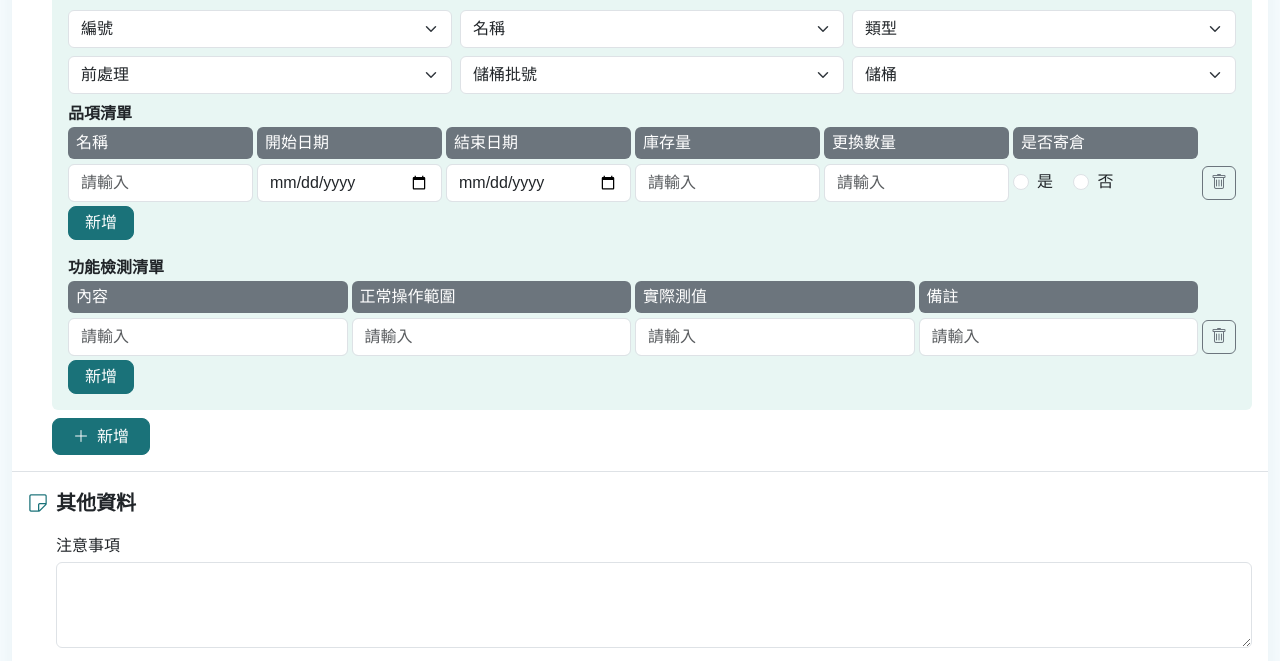
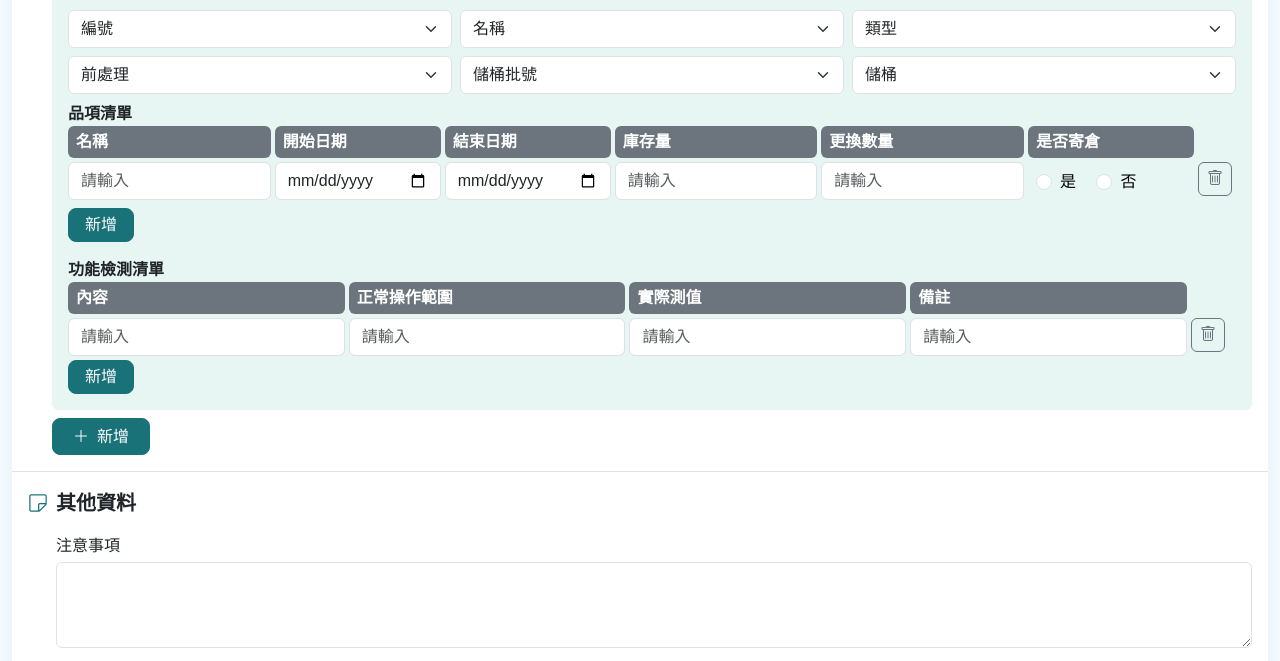
Before and after one commit to birteliu/merking, a website: page src/work-order.html in a window 1280 px wide. Shown: the part 881-1542 px from the top of the page. Drawn offline with nearby package versions, Linux system fonts and the light colour scheme; files that its build step writes are made by us from their sources; files whose address does not match are found by name; a web font is replaced by a local one.

Commit message:
no message

```diff
--- a/src/scss/layout/_share.scss
+++ b/src/scss/layout/_share.scss
@@ -46,6 +46,9 @@ body {
 .form-area {
   background-color: white;
   box-shadow: $custom-box-shadow;
+  @include media-breakpoint-down(sm) {
+    font-size: .95rem;
+  }
   .form-section {
     padding: 1rem 1rem 0 1rem;
     .form-section-title {
@@ -61,6 +64,20 @@ body {
         display: inline-block;
         color: red;
         margin-left: .25rem;
+      }
+    }
+    .form-table {
+      --bs-table-bg: transparent;
+      tr {
+        border: 0;
+        th, td {
+          padding: 0 .25rem .25rem 0;
+          border: 0;
+          min-width: 170px;
+          &.trash {
+            min-width: calc(2rem + 2px);
+          }
+        }
       }
     }
     .upload-img {
--- a/src/scss/pages/_index.scss
+++ b/src/scss/pages/_index.scss
@@ -72,6 +72,9 @@
             margin-bottom: 0;
             thead {
                 font-size: .9rem;
+                @include media-breakpoint-down(sm) {
+                    font-size: .75rem;
+                }
                 th {
                     text-align: center;
                     border: 1px solid $gray-200;
@@ -79,6 +82,9 @@
             }
             tbody {
                 font-size: .85rem;
+                @include media-breakpoint-down(sm) {
+                    font-size: .75rem;
+                }
                 td {
                     height: 150px;
                     border: 1px solid $gray-200;
--- a/src/work-order.html
+++ b/src/work-order.html
@@ -3,7 +3,7 @@
 <!--TITLE setting-->
 {% set pageSetting = {
 title: "工單",
-activeNav: "index",
+activeNav: "work-order",
 breadcrumb : null
 }
 %}
@@ -231,46 +231,50 @@ breadcrumb : null
                     </div>
                     <div class="mb-3">
                         <div class="fw-bold">品項清單</div>
-                        <div class="row g-1 align-items-center mb-1">
-                            <div class="col">
+                        <div class="table-responsive">
+                            <table class="table form-table mb-0">
+                                <thead class="text-nowrap">
+                                    <tr>
+                                        <th scope="col">
                                             <div class="bg-secondary text-white px-2 py-1 rounded">名稱</div>
-                            </div>
-                            <div class="col">
+                                        </th>
+                                        <th scope="col">
                                             <div class="bg-secondary text-white px-2 py-1 rounded">開始日期</div>
-                            </div>
-                            <div class="col">
+                                        </th>
+                                        <th scope="col">
                                             <div class="bg-secondary text-white px-2 py-1 rounded">結束日期</div>
-                            </div>
-                            <div class="col">
+                                        </th>
+                                        <th scope="col">
                                             <div class="bg-secondary text-white px-2 py-1 rounded">庫存量</div>
-                            </div>
-                            <div class="col">
+                                        </th>
+                                        <th scope="col">
                                             <div class="bg-secondary text-white px-2 py-1 rounded">更換數量</div>
-                            </div>
-                            <div class="col">
+                                        </th>
+                                        <th scope="col">
                                             <div class="bg-secondary text-white px-2 py-1 rounded">是否寄倉</div>
-                            </div>
-                            <div class="col-auto">
-                                <button class="btn btn-outline-secondary px-2 py-1 opacity-0" disabled><i class="bi bi-trash"></i></button>
-                            </div>
-                        </div>
-                        <div class="row g-1 align-items-center mb-1">
-                            <div class="col">
+                                        </th>
+                                        <th class="trash" scope="col"></th>
+                                    </tr>
+                                </thead>
+                                <tbody>
+                                <tr>
+                                    <td>
                                         <input type="text" class="form-control" id="" placeholder="請輸入">
-                            </div>
-                            <div class="col">
+                                    </td>
+                                    <td>
                                         <input type="date" class="form-control" id="" placeholder="請輸入">
-                            </div>
-                            <div class="col">
+                                    </td>
+                                    <td>
                                         <input type="date" class="form-control" id="" placeholder="請輸入">
-                            </div>
-                            <div class="col">
+                                    </td>
+                                    <td>
                                         <input type="text" class="form-control" id="" placeholder="請輸入">
-                            </div>
-                            <div class="col">
+                                    </td>
+                                    <td>
                                         <input type="text" class="form-control" id="" placeholder="請輸入">
-                            </div>
-                            <div class="col">
+                                    </td>
+                                    <td>
+                                        <div class="p-2">
                                             <div class="form-check form-check-inline">
                                                 <input class="form-check-input" type="radio" name="inlineRadioOptions" id="inlineRadio1" value="option1">
                                                 <label class="form-check-label" for="inlineRadio1">是</label>
@@ -280,47 +284,58 @@ breadcrumb : null
                                                 <label class="form-check-label" for="inlineRadio2">否</label>
                                             </div>
                                         </div>
-                            <div class="col-auto">
+                                    </td>
+                                    <td class="trash">
                                         <button class="btn btn-outline-secondary px-2 py-1"><i class="bi bi-trash"></i></button>
-                            </div>
+                                    </td>
+                                </tr>
+                                </tbody>
+                            </table>
                         </div>
                         <button class="btn btn-color01-dark px-3 py-1">新增</button>
                     </div>
                     <div>
                         <div class="fw-bold">功能檢測清單</div>
-                        <div class="row g-1 align-items-center mb-1">
-                            <div class="col">
+                        <div class="table-responsive">
+                            <table class="table form-table mb-0">
+                                <thead class="text-nowrap">
+                                    <tr>
+                                        <th scope="col">
                                             <div class="bg-secondary text-white px-2 py-1 rounded">內容</div>
+                                        </th>
+                                        <th scope="col">
+                                            <div class="bg-secondary text-white px-2 py-1 rounded">正常操作範圍
                                             </div>
-                            <div class="col">
-                                <div class="bg-secondary text-white px-2 py-1 rounded">正常操作範圍</div>
-                            </div>
-                            <div class="col">
+                                        </th>
+                                        <th scope="col">
                                             <div class="bg-secondary text-white px-2 py-1 rounded">實際測值</div>
-                            </div>
-                            <div class="col">
+                                        </th>
+                                        <th scope="col">
                                             <div class="bg-secondary text-white px-2 py-1 rounded">備註</div>
-                            </div>
-                            <div class="col-auto">
-                                <button class="btn btn-outline-secondary px-2 py-1 opacity-0" disabled><i class="bi bi-trash"></i></button>
-                            </div>
-                        </div>
-                        <div class="row g-1 align-items-center mb-1">
-                            <div class="col">
+                                        </th>
+                                        <th class="trash" scope="col"></th>
+                                    </tr>
+                                </thead>
+                                <tbody>
+                                <tr>
+                                    <td>
                                         <input type="text" class="form-control" id="" placeholder="請輸入">
-                            </div>
-                            <div class="col">
+                                    </td>
+                                    <td>
                                         <input type="text" class="form-control" id="" placeholder="請輸入">
-                            </div>
-                            <div class="col">
+                                    </td>
+                                    <td>
                                         <input type="text" class="form-control" id="" placeholder="請輸入">
-                            </div>
-                            <div class="col">
+                                    </td>
+                                    <td>
                                         <input type="text" class="form-control" id="" placeholder="請輸入">
-                            </div>
-                            <div class="col-auto">
+                                    </td>
+                                    <td class="trash">
                                         <button class="btn btn-outline-secondary px-2 py-1"><i class="bi bi-trash"></i></button>
-                            </div>
+                                    </td>
+                                </tr>
+                                </tbody>
+                            </table>
                         </div>
                         <button class="btn btn-color01-dark px-3 py-1">新增</button>
                     </div>
@@ -365,7 +380,9 @@ breadcrumb : null
                     <div class="col-md-8 mb-3">
                         <div class="form-section-title"><i class="bi bi-pen me-2"></i>電子簽章</div>
                          <div class="sign-area mt-2 border rounded">
+                            <!-- 簽名 -->
                             <button class="btn btn-sign">請簽名</button>
+                            <!-- 簽完名顯示的圖片 -->
                             <!-- <button class="btn btn-trash">清除重填</button> -->
                             <!-- <img src="images/aa.png" class="sign-img" alt=""> -->
                         </div>
```
Also changed, not shown: dist/css/style.css, dist/work-order.html, 1 other file. Lines whose indentation alone changed are shown as unchanged.
